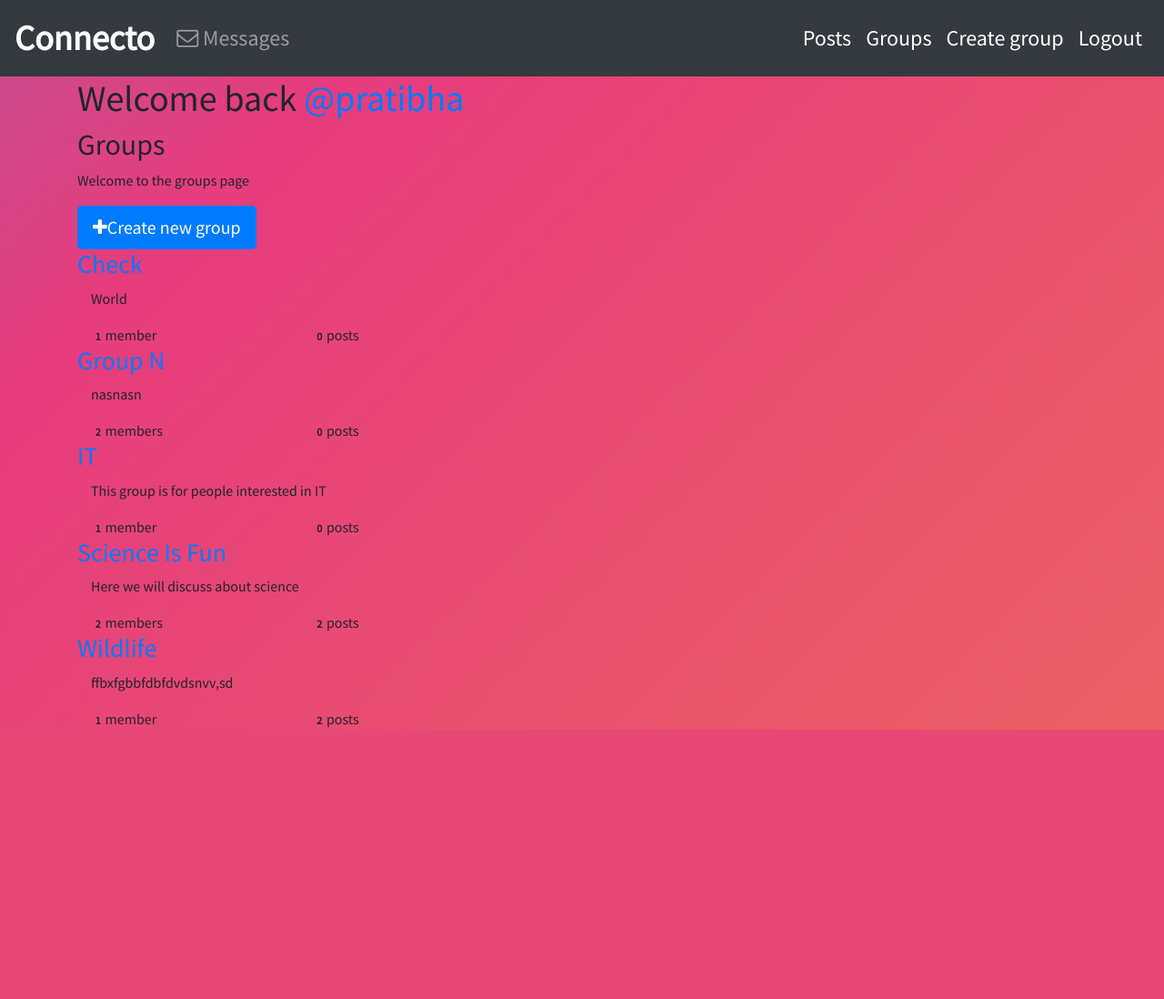
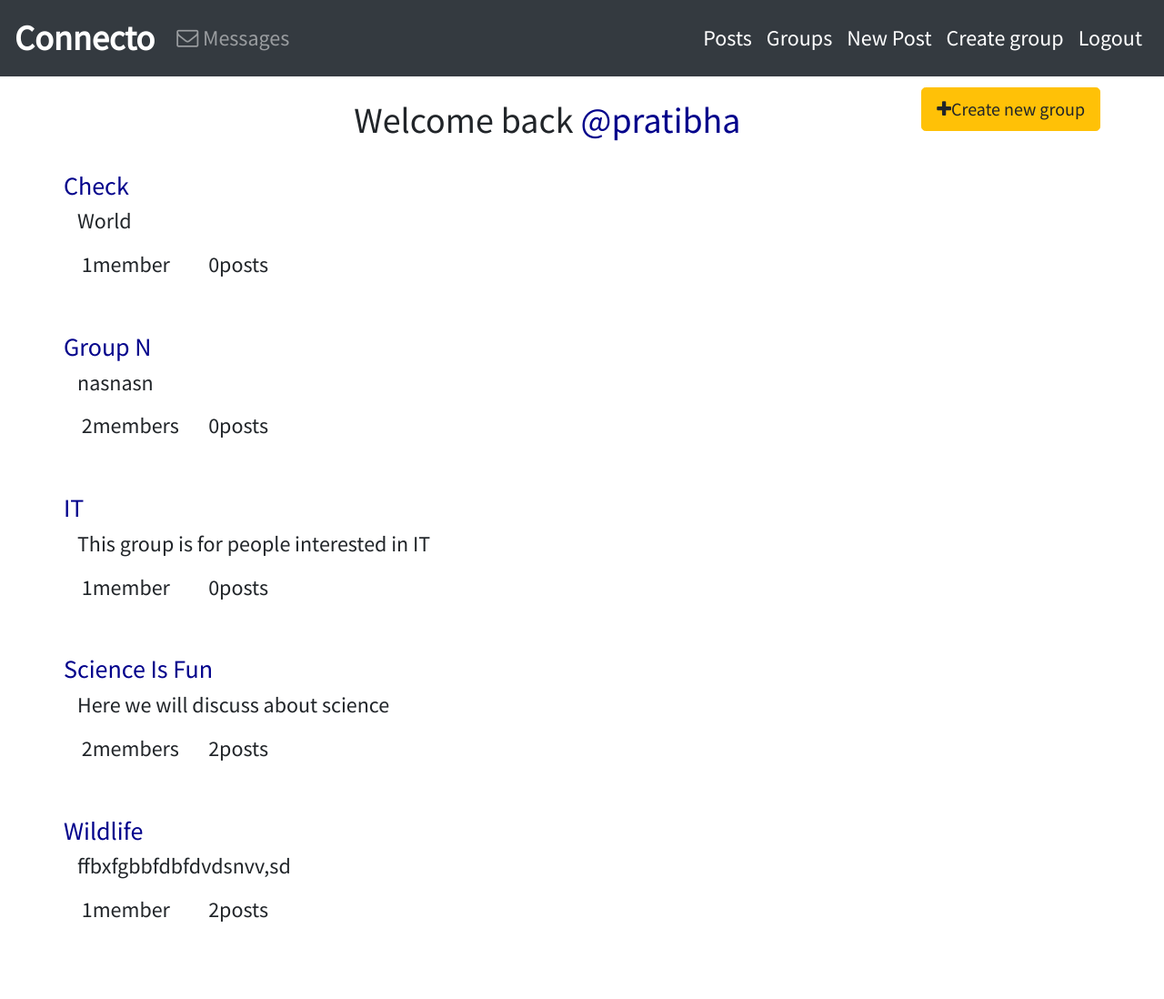
Before and after one commit to PratibhaShrivastav/Social-Network, a Django app: page /group/ in a window 1280 px wide. Shown: the whole page at 91% size. Before the commit the page ends 802 px from the top, so only its background shows below. Run offline with Django 3.2, Linux system fonts and the light colour scheme; a user stored in the database is signed in; data comes from the database, SQL or seed files in the repository; both versions use the stored data as it was after the commit; some libraries are stand-ins or nearby versions.

Commit message:
Modified design

```diff
--- a/groups/templates/groups/group_form.html
+++ b/groups/templates/groups/group_form.html
@@ -5,9 +5,11 @@
 <h1> Create group </h1>
 
 {% block group_content %}
+<div class="form">
     <form method="POST">
         {%csrf_token %}
         {{form|crispy}}
         <input type="submit" class="btn btn-large btn-info" value="Create group">
         </form>
+        </div>
 {% endblock %}
--- a/groups/templates/groups/group_list.html
+++ b/groups/templates/groups/group_list.html
@@ -2,47 +2,42 @@
 
 {% block pregroup %}
 
-    <div class="col-md-8">
-        <div class="content">
+    <div class="content">
         {% if user.is_authenticated %}
             <h1> Welcome back
             <a href="{% url "posts:for_user" username=user.username %}">
-            @{{user.username}}
+            @{{user.username}}&nbsp;&nbsp;
             </a>
             </h1>
         {% endif %}
-
-    <h2> Groups </h2>
-    <p> Welcome to the groups page </p>
+    <br>
     </div>
-
+    <div class="createnewgrpbtn">
     {% if user.is_authenticated%}
-        <a href={% url "groups:create" %} class="btn btn-lg btn-primary"><span class="fa fa-plus" aria-hidden="true"></span>Create new group</a>
+        <a href={% url "groups:create" %} class="btn btn-lg btn-warning"><span class="fa fa-plus" aria-hidden="true"></span>Create new group</a>
     {% endif %}
-
     </div>
 {% endblock %}
-
 {% block group_content %}
-    <div class="col-md-8">
-        <div class="list-group">
+        <div class="list-group flex-container">
             {% for group in object_list %}
                 <a href="{% url "groups:single" slug=group.slug%}">
                     <h3> {{group.name}}</h3>
                 </a>
-            <div class="container-fluid">
-            {{group.description_html|safe}}
+            <div class="container-fluid"><h4>
+            {{group.description_html|safe}}</h4>
             <div class="row">
                 <div class="col-md-4">
-                    <span class="badge"> {{group.members.count}}</span>member{{group.members.count|pluralize}}
+                    <span class="badge"><h4> {{group.members.count}}</span>member{{group.members.count|pluralize}}</h4>
                 </div>
                 <div class="col-md-4">
-                    <span class="badge"> {{group.posts.count}}</span>post{{group.posts.count|pluralize}}
+                    <span class="badge"><h4> {{group.posts.count}}</span>post{{group.posts.count|pluralize}}</h4>
                 </div>
             </div>
+            <br>
+            <br>
         </div>
-        </a>
         {% endfor %}
+        <br>
     </div>
-</div>
 {% endblock %}
--- a/posts/templates/posts/post_confirm_delete.html
+++ b/posts/templates/posts/post_confirm_delete.html
@@ -7,7 +7,7 @@
         <br>
         <h3>Are you sure you want to delete "{{ object }}"?</h3><br>
         <input class="btn btn-lg btn-danger" type="submit" value="Confirm">
-        <a class="btn btn-lg btn-default" href="{% url 'posts:all' %}">Cancel</a>
+        <a class="btn btn-lg btn-info" href="{% url 'posts:all' %}">Cancel</a>
     </form>
 
 {% endblock %}
--- a/posts/templates/posts/post_form.html
+++ b/posts/templates/posts/post_form.html
@@ -4,9 +4,11 @@
 
 <h1> Create post </h1>
 {% block post_content %}
+<div class="form">
     <form method="POST">
         {%csrf_token %}
         {{form|crispy}}
         <input type="submit" class="btn btn-large btn-info" value="Create post">
     </form>
+    </div>
 {% endblock %}
--- a/static/css/base.css
+++ b/static/css/base.css
@@ -1,54 +1,19 @@
 body {
 font-family: 'Source Sans Pro', sans-serif;
-width: 100wh;
-height: 90vh;
-background: linear-gradient(-45deg, #EE7752, #E73C7E, #23A6D5, #23D5AB);
-background-size: 400% 400%;
--webkit-animation: Gradient 15s ease infinite;
--moz-animation: Gradient 15s ease infinite;
-animation: Gradient 15s ease infinite;
 }
-
+a {
+    color: darkblue;
+}
 a:hover{
 	color:orange;
 }
 
-@-webkit-keyframes Gradient {
-	0% {
-		background-position: 0% 50%
-	}
-	50% {
-		background-position: 100% 50%
-	}
-	100% {
-		background-position: 0% 50%
-	}
+#one:hover{
+    color:orange;
 }
-
-@-moz-keyframes Gradient {
-	0% {
-		background-position: 0% 50%
-	}
-	50% {
-		background-position: 100% 50%
-	}
-	100% {
-		background-position: 0% 50%
-	}
+#two:hover{
+    color:orange;
 }
-
-@keyframes Gradient {
-	0% {
-		background-position: 0% 50%
-	}
-	50% {
-		background-position: 100% 50%
-	}
-	100% {
-		background-position: 0% 50%
-	}
-}
-
 .navbar-brand {
     font-size: 1.6em;
     color: orange ;
@@ -83,3 +48,26 @@ nav {
 #login {
     margin-right: 17%;
 }
+.post-media {
+	border: 6px solid #01c7be;
+    padding-top:2px;
+    padding-left: 10px;
+    margin-top: 15px;
+}
+.content {
+    margin-left: 28%;
+    margin-top:1%;
+}
+.createnewgrpbtn {
+    margin-left: auto;
+}
+.flex-container {
+    display: flex;
+    flex-wrap: wrap;
+}
+.form {
+    margin-left:25%;
+    margin-top: 5%;
+    font-weight: bold;
+    font-size: 20px;
+}
--- a/templates/base.html
+++ b/templates/base.html
@@ -11,6 +11,10 @@
 
     <title>Index Page</title>
     <link rel="stylesheet" href={% static "css/base.css"%}>
+
+    {% block extracss %}
+    {% endblock %}
+
 
     <!--<script src="{% static "js/base.js"%}"> </script>-->
 
@@ -28,7 +32,7 @@
     <body>
 
   <nav class="navbar navbar-icon-top navbar-expand-lg navbar-dark bg-dark">
-  <a class="navbar-brand" href={% url "home"%}>Connecto</a>
+  <a class="navbar-brand" href="{% url "home"%}" id="two">Connecto</a>
 
   <div class="collapse navbar-collapse" id="navbarSupportedContent">
     <ul class="navbar-nav mr-auto">
@@ -45,22 +49,27 @@
 
    <ul class="navbar-nav navbar-right">
       <li class="nav-item active">
-        <a class="nav-link" href="{% url "posts:all" %}">
+        <a class="nav-link" href="{% url "posts:all" %}" id="one">
           Posts
           </a>
       </li>
         <li class="nav-item active">
-        <a class="nav-link" href="{% url "groups:all"%}">
+        <a class="nav-link" href="{% url "groups:all"%}" id="one">
         Groups
           </a>
+       <li class="nav-item active">
+        <a class="nav-link" href="{% url "posts:create" %}" id="one">
+          New Post
+          </a>
+      </li>
       </li>
         <li class="nav-item active">
-        <a class="nav-link" href="{% url "posts:create"%}">
+        <a class="nav-link" href="{% url "groups:create"%}" id="one">
          Create group
           </a>
       </li>
         <li class="nav-item active">
-        <a class="nav-link" href={% url "accounts:logout"%}>
+        <a class="nav-link" href="{% url "accounts:logout"%}" id="one">
          Logout
           </a>
       </li>
@@ -68,17 +77,17 @@
       {% else %}
      <ul class="navbar-nav navbar-right">
       <li class="nav-item active">
-        <a class="nav-link" href="{% url "groups:all"%}">
+        <a class="nav-link" href="{% url "groups:all"%}" id="one">
         Groups
           </a>
       </li>
         <li class="nav-item active">
-        <a class="nav-link" href={% url "accounts:login"%}>
+        <a class="nav-link" href="{% url "accounts:login"%}" id="one">
          Login
           </a>
       </li>
         <li class="nav-item active">
-        <a class="nav-link" href={% url "accounts:signup"%}>
+        <a class="nav-link" href="{% url "accounts:signup"%}" id="one">
          Sign up
           </a>
       </li>
@@ -92,7 +101,7 @@
 </div>
  {% block content%}
 
-    {% endblock %}
+{% endblock %}
 
   </body>
 </html>
```
Also changed, not shown: posts/templates/posts/_post.html (+7 -5 lines), templates/index.html (+31 -1 lines), db.sqlite3.
